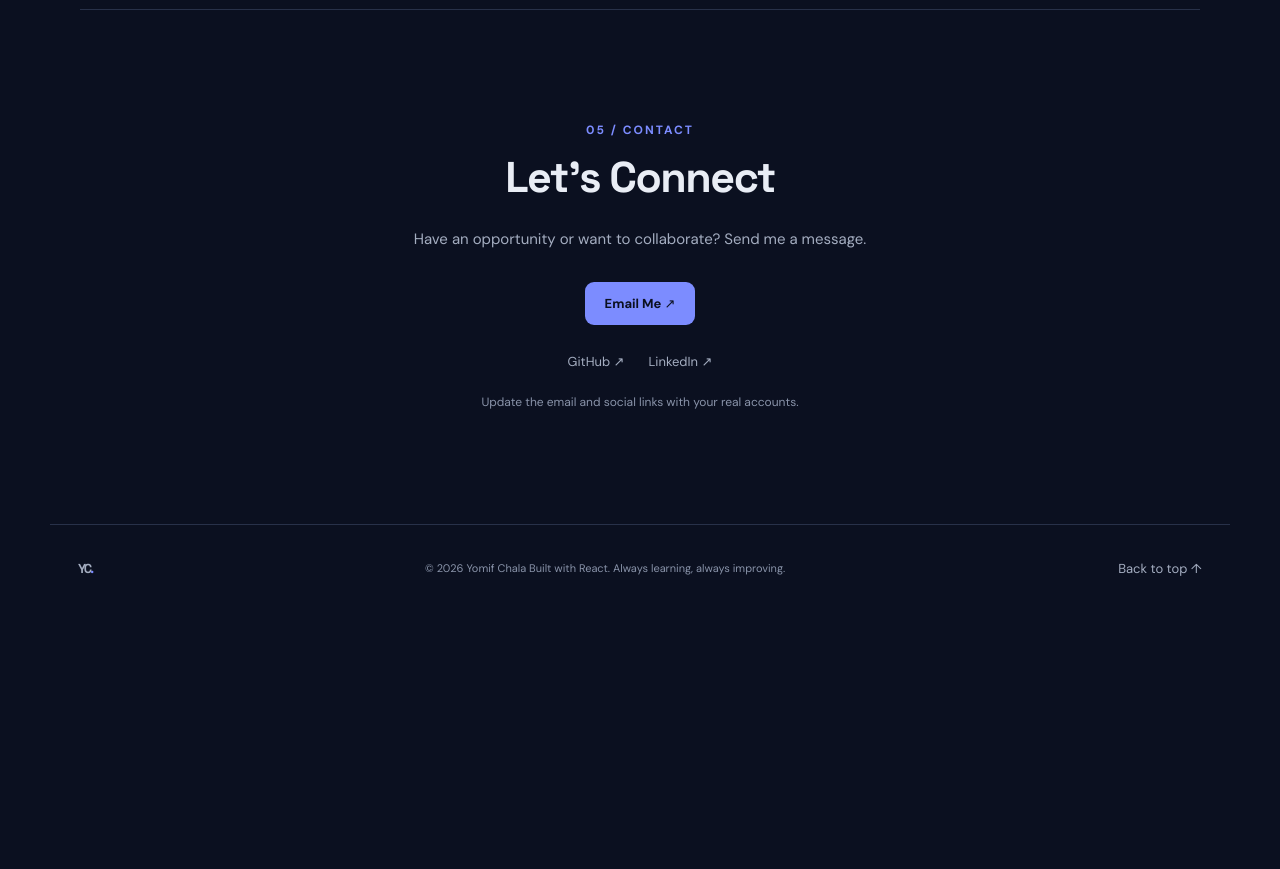
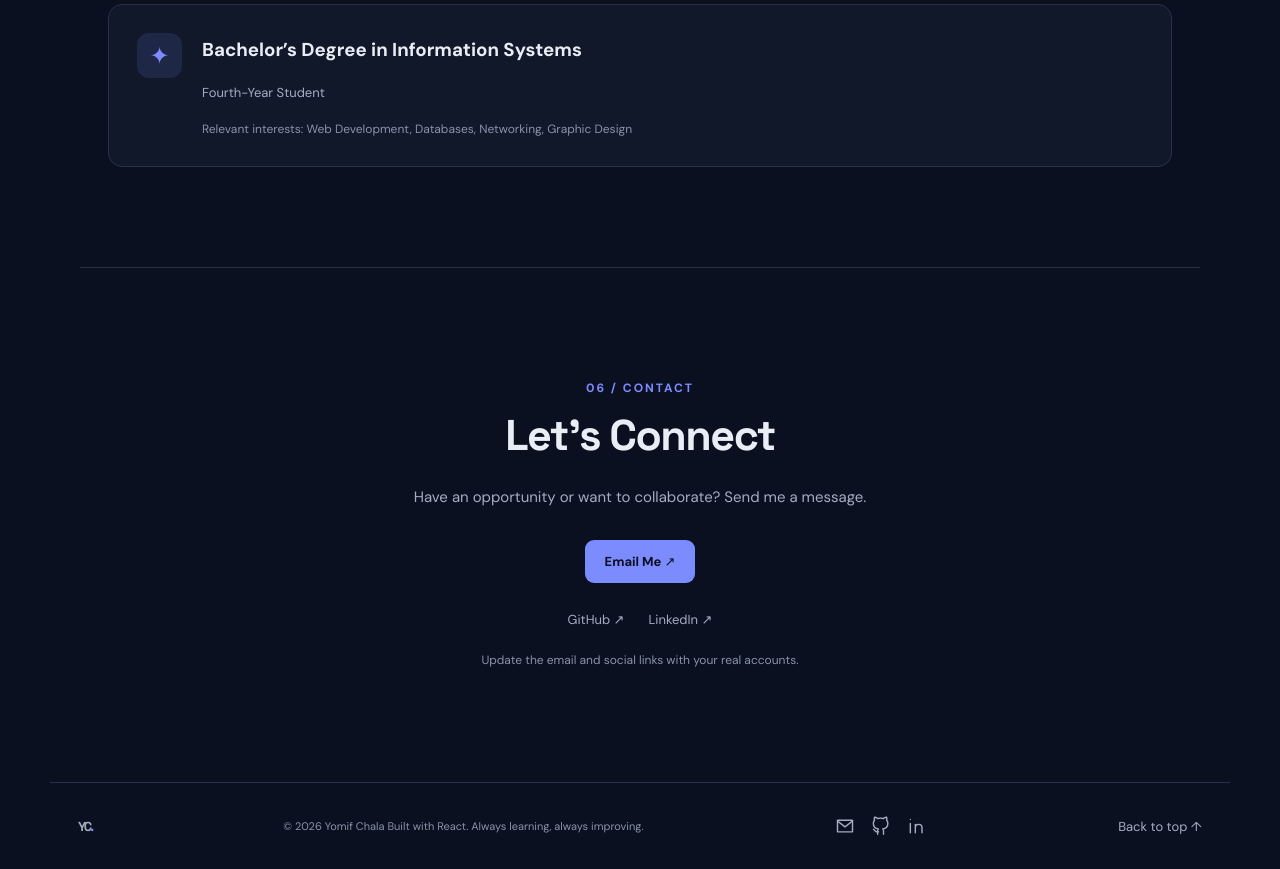
Before and after one commit to yomchala1/yomifchala-portifolio, a React (Vite) app: page / in a window 1280 px wide. Shown: the part 2800-3669 px from the top of the page. Before the commit the page ends 3411 px from the top, so only its background shows below. Built offline with nearby package versions, Linux system fonts and the light colour scheme.

Commit message:
improve website

```diff
--- a/src/App.css
+++ b/src/App.css
@@ -426,6 +426,27 @@ button, select {
   gap: 18px;
 }
 
+.footer-social-links {
+  display: flex;
+  align-items: center;
+  gap: 16px;
+}
+
+.footer-social-links a {
+  display: grid;
+  place-items: center;
+}
+
+.footer-social-links svg {
+  width: 20px;
+  height: 20px;
+  fill: none;
+  stroke: currentColor;
+  stroke-linecap: round;
+  stroke-linejoin: round;
+  stroke-width: 1.7;
+}
+
 .footer p {
   color: #8993a9;
   font-size: 11px;
--- a/src/App.jsx
+++ b/src/App.jsx
@@ -85,7 +85,13 @@ const projects = [
     name: 'Networking Lab',
     description: 'Networking practice and network topology designs using Packet Tracer.',
     tech: 'Networking · Cisco'
-  }
+  },
+  {
+  number: '04',
+  name: 'Graphic Design',
+  description: 'Creative graphic designs, logos, posters, branding, and social media visuals.',
+  tech: 'Graphic Design · Photoshop · Illustrator'
+}
 ]
 
 function App() {
@@ -195,20 +201,20 @@ function App() {
         </section>
 
         <section className="section education-section" id="education">
-          <p className="eyebrow">04 / {t.education}</p>
+          <p className="eyebrow">05 / {t.education}</p>
           <h2 className="section-title">{t.educationTitle}</h2>
           <div className="education-card">
             <div className="education-icon">✦</div>
             <div>
               <h3>{t.degree}</h3>
               <p>{t.status}</p>
-              <span>Relevant interests: Web Development, Databases, Networking</span>
+              <span>Relevant interests: Web Development, Databases, Networking, Graphic Design</span>
             </div>
           </div>
         </section>
 
         <section className="section contact-section" id="contact">
-          <p className="eyebrow">05 / {t.contact}</p>
+          <p className="eyebrow">06 / {t.contact}</p>
           <h2 className="section-title">{t.contactTitle}</h2>
           <p className="section-description">{t.contactText}</p>
           <a className="button primary" href="mailto:your-yomchala1@gmail.com">
@@ -225,6 +231,24 @@ function App() {
       <footer className="footer">
         <a className="logo" href="#home">YC<span>.</span></a>
         <p>© {new Date().getFullYear()} Yomif Chala {t.footer}</p>
+        <nav className="footer-social-links" aria-label="Social links">
+          <a href="mailto:your-yomchala1@gmail.com" aria-label="Email">
+            <svg viewBox="0 0 24 24" aria-hidden="true">
+              <path d="M3 5h18v14H3z" />
+              <path d="m3 6 9 7 9-7" />
+            </svg>
+          </a>
+          <a href="https://github.com/" target="_blank" rel="noreferrer" aria-label="GitHub">
+            <svg viewBox="0 0 24 24" aria-hidden="true">
+              <path d="M9 19c-4.3 1.4-4.3-2.5-6-3m12 6v-3.9a3.4 3.4 0 0 0-.9-2.7c3-.3 6.1-1.5 6.1-6.7a5.2 5.2 0 0 0-1.4-3.6 4.8 4.8 0 0 0-.1-3.6S17.5 1.2 15 3a13.3 13.3 0 0 0-7 0C5.5 1.2 4.3 1.5 4.3 1.5a4.8 4.8 0 0 0-.1 3.6 5.2 5.2 0 0 0-1.4 3.6c0 5.2 3.1 6.4 6.1 6.7A3.4 3.4 0 0 0 8 18v4" />
+            </svg>
+          </a>
+          <a href="https://www.linkedin.com/" target="_blank" rel="noreferrer" aria-label="LinkedIn">
+            <svg viewBox="0 0 24 24" aria-hidden="true">
+              <path d="M4 9v11M4 4v.01M10 20v-6a4 4 0 0 1 8 0v6M10 10v10" />
+            </svg>
+          </a>
+        </nav>
         <a href="#home">Back to top ↑</a>
       </footer>
     </div>
```
